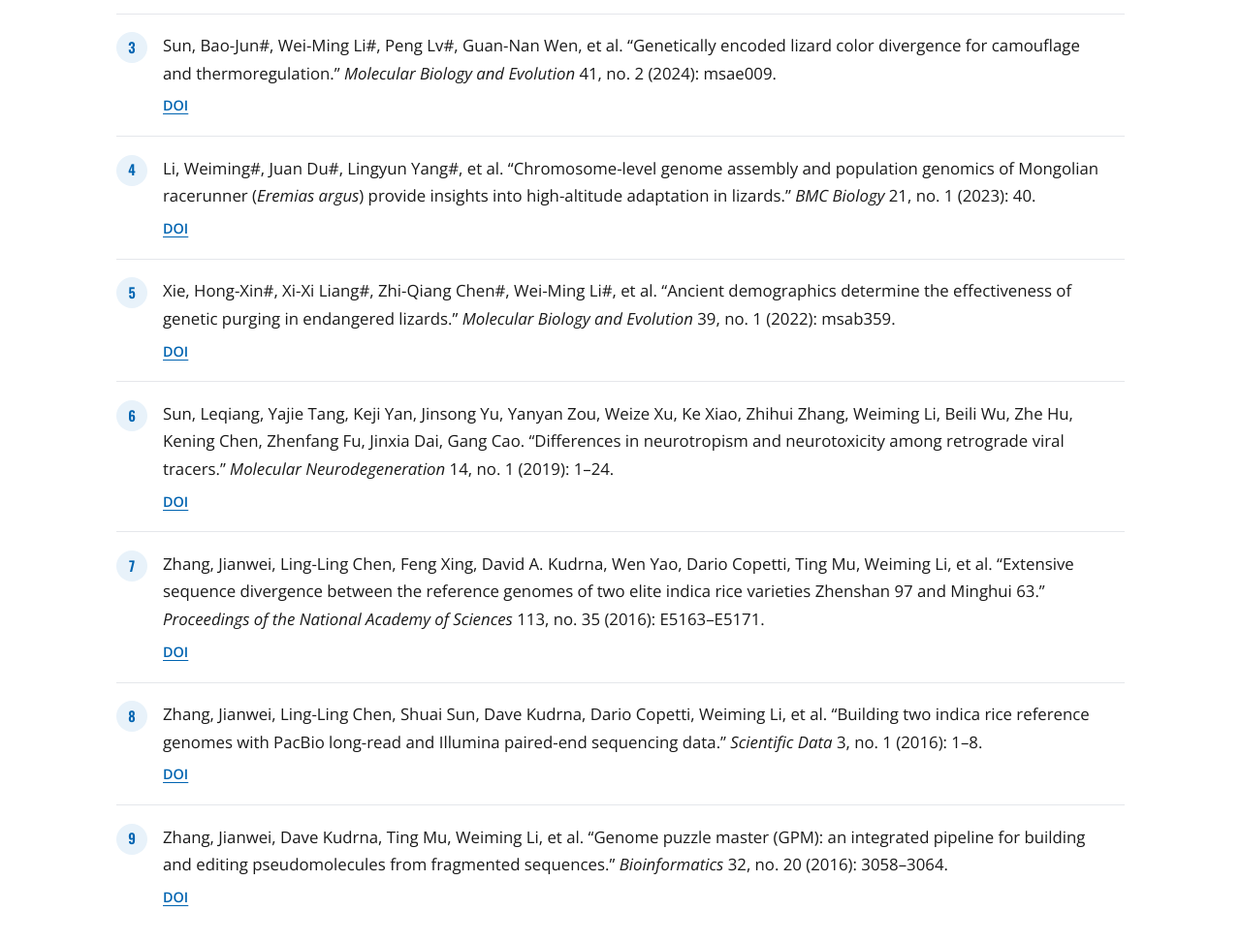
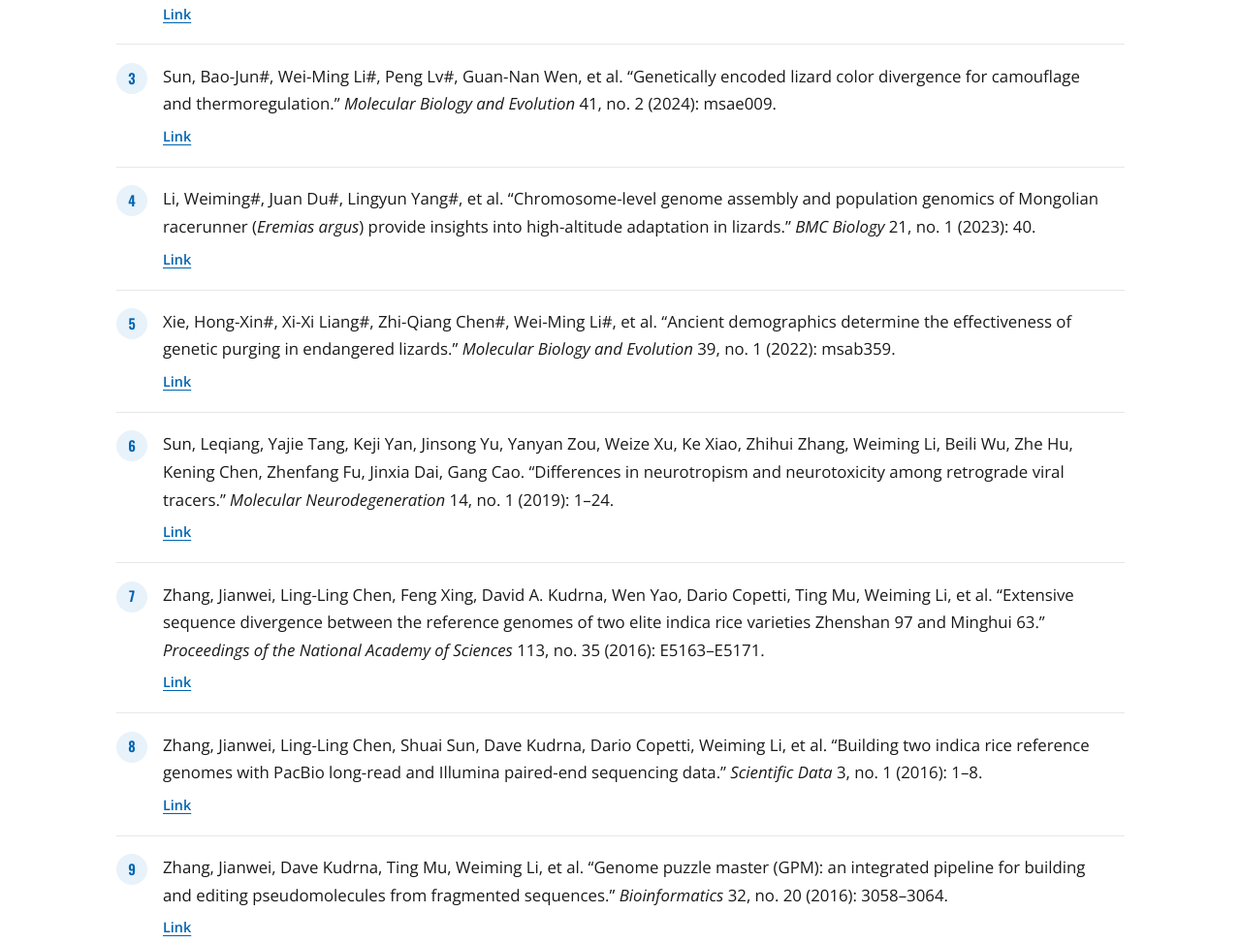
Before and after one commit to Weiming113/li-lab-website, a website built with Vite: page publications.html in a window 1280 px wide. Shown: the part 631-1604 px from the top of the page at 97% size. Built offline with nearby package versions, Linux system fonts and the light colour scheme.

Commit message:
publications.html

```diff
--- a/publications.html
+++ b/publications.html
@@ -32,34 +32,35 @@
             </li>
             <li>
               <p class="pub-citation">Ye, Yin-Zi#, Jiameng Li#, Weiming Li#, Xiaonan Fu#, Jiajun Zhang, Shilong Yang, Wei-Guo Du. “Transcriptional Control of Male-specific Pathway in Temperature-dependent Sex Determination.” <em>Science Bulletin</em> (2025).</p>
+              <p class="pub-links"><a href="https://www.sciencedirect.com/science/article/pii/S2095927325007480?casa_token=LkzV-J4AgbAAAAAA:LAFVzvjri3HDwAnV4Ju8bZFertdvHTp4jioUQiKKNkHm5KcCCgJfxziV64oTs149bk9MVEKjzJ_H" rel="noopener noreferrer" target="_blank">Link</a></p>
             </li>
             <li>
               <p class="pub-citation">Sun, Bao-Jun#, Wei-Ming Li#, Peng Lv#, Guan-Nan Wen, et al. “Genetically encoded lizard color divergence for camouflage and thermoregulation.” <em>Molecular Biology and Evolution</em> 41, no. 2 (2024): msae009.</p>
-              <p class="pub-links"><a href="https://doi.org/10.1093/molbev/msae009" rel="noopener noreferrer" target="_blank">DOI</a></p>
+              <p class="pub-links"><a href="https://academic.oup.com/mbe/article/41/2/msae009/7578362" rel="noopener noreferrer" target="_blank">Link</a></p>
             </li>
             <li>
               <p class="pub-citation">Li, Weiming#, Juan Du#, Lingyun Yang#, et al. “Chromosome-level genome assembly and population genomics of Mongolian racerunner (<em>Eremias argus</em>) provide insights into high-altitude adaptation in lizards.” <em>BMC Biology</em> 21, no. 1 (2023): 40.</p>
-              <p class="pub-links"><a href="https://doi.org/10.1186/s12915-023-01536-y" rel="noopener noreferrer" target="_blank">DOI</a></p>
+              <p class="pub-links"><a href="https://link.springer.com/article/10.1186/s12915-023-01535-z" rel="noopener noreferrer" target="_blank">Link</a></p>
             </li>
             <li>
               <p class="pub-citation">Xie, Hong-Xin#, Xi-Xi Liang#, Zhi-Qiang Chen#, Wei-Ming Li#, et al. “Ancient demographics determine the effectiveness of genetic purging in endangered lizards.” <em>Molecular Biology and Evolution</em> 39, no. 1 (2022): msab359.</p>
-              <p class="pub-links"><a href="https://doi.org/10.1093/molbev/msab359" rel="noopener noreferrer" target="_blank">DOI</a></p>
+              <p class="pub-links"><a href="https://academic.oup.com/mbe/article/39/1/msab359/6468625" rel="noopener noreferrer" target="_blank">Link</a></p>
             </li>
             <li>
               <p class="pub-citation">Sun, Leqiang, Yajie Tang, Keji Yan, Jinsong Yu, Yanyan Zou, Weize Xu, Ke Xiao, Zhihui Zhang, Weiming Li, Beili Wu, Zhe Hu, Kening Chen, Zhenfang Fu, Jinxia Dai, Gang Cao. “Differences in neurotropism and neurotoxicity among retrograde viral tracers.” <em>Molecular Neurodegeneration</em> 14, no. 1 (2019): 1–24.</p>
-              <p class="pub-links"><a href="https://doi.org/10.1186/s13024-019-0308-6" rel="noopener noreferrer" target="_blank">DOI</a></p>
+              <p class="pub-links"><a href="https://doi.org/10.1186/s13024-019-0308-6" rel="noopener noreferrer" target="_blank">Link</a></p>
             </li>
             <li>
               <p class="pub-citation">Zhang, Jianwei, Ling-Ling Chen, Feng Xing, David A. Kudrna, Wen Yao, Dario Copetti, Ting Mu, Weiming Li, et al. “Extensive sequence divergence between the reference genomes of two elite indica rice varieties Zhenshan 97 and Minghui 63.” <em>Proceedings of the National Academy of Sciences</em> 113, no. 35 (2016): E5163–E5171.</p>
-              <p class="pub-links"><a href="https://doi.org/10.1073/pnas.1610559113" rel="noopener noreferrer" target="_blank">DOI</a></p>
+              <p class="pub-links"><a href="https://www.pnas.org/doi/abs/10.1073/pnas.1611012113" rel="noopener noreferrer" target="_blank">Link</a></p>
             </li>
             <li>
               <p class="pub-citation">Zhang, Jianwei, Ling-Ling Chen, Shuai Sun, Dave Kudrna, Dario Copetti, Weiming Li, et al. “Building two indica rice reference genomes with PacBio long-read and Illumina paired-end sequencing data.” <em>Scientific Data</em> 3, no. 1 (2016): 1–8.</p>
-              <p class="pub-links"><a href="https://doi.org/10.1038/sdata.2016.76" rel="noopener noreferrer" target="_blank">DOI</a></p>
+              <p class="pub-links"><a href="https://www.nature.com/articles/sdata201676" rel="noopener noreferrer" target="_blank">Link</a></p>
             </li>
             <li>
               <p class="pub-citation">Zhang, Jianwei, Dave Kudrna, Ting Mu, Weiming Li, et al. “Genome puzzle master (GPM): an integrated pipeline for building and editing pseudomolecules from fragmented sequences.” <em>Bioinformatics</em> 32, no. 20 (2016): 3058–3064.</p>
-              <p class="pub-links"><a href="https://doi.org/10.1093/bioinformatics/btw370" rel="noopener noreferrer" target="_blank">DOI</a></p>
+              <p class="pub-links"><a href="https://academic.oup.com/bioinformatics/article/32/20/3058/2196489" rel="noopener noreferrer" target="_blank">Link</a></p>
             </li>
           </ol>
 
```
